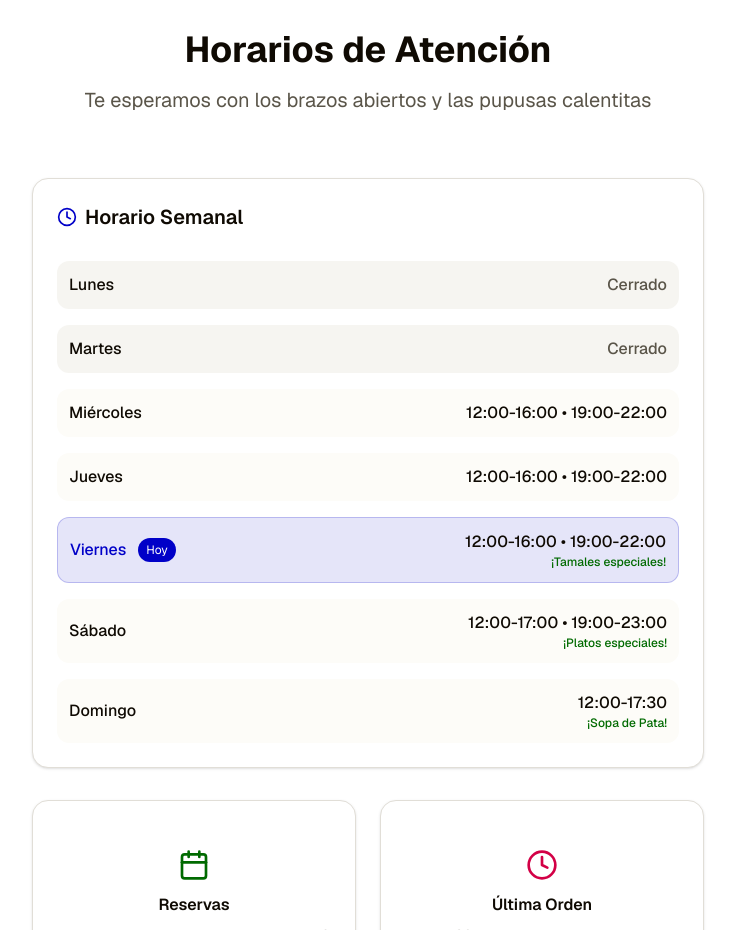
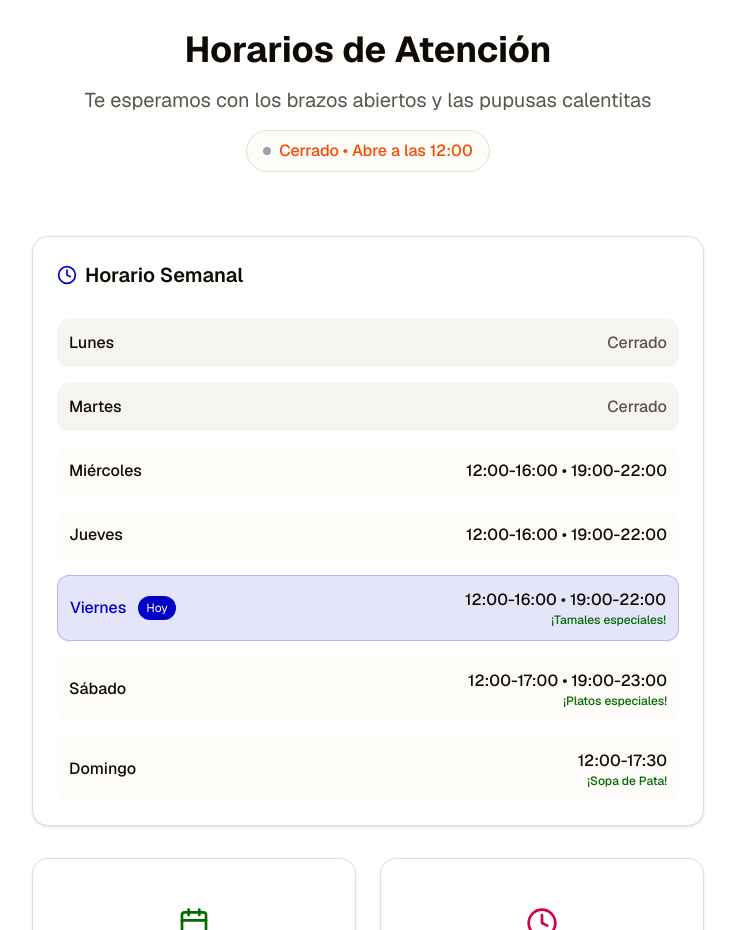
Before and after one commit to albertswc27/CasaNancy, a Next.js app: page / in a window 1280 px wide. Shown: the part 6060-6990 px from the top of the page, without its empty margins (272-1007 px from the left). Built offline with nearby package versions, Linux system fonts and the light colour scheme.

Commit message:
Implement dynamic real-time hours section with open/closed status and automatic day detection

```diff
--- a/components/hours-section.tsx
+++ b/components/hours-section.tsx
@@ -1,16 +1,99 @@
+'use client'
+
 import { Card, CardContent, CardHeader, CardTitle } from "@/components/ui/card"
 import { Clock, Calendar } from "lucide-react"
+import { useState, useEffect } from "react"
 
 export function HoursSection() {
+  const [currentTime, setCurrentTime] = useState(new Date())
+
+  // Actualizar cada minuto
+  useEffect(() => {
+    const timer = setInterval(() => {
+      setCurrentTime(new Date())
+    }, 60000)
+
+    return () => clearInterval(timer)
+  }, [])
+
   const schedule = [
-    { day: "Lunes", hours: "Cerrado", closed: true },
-    { day: "Martes", hours: "Cerrado", closed: true },
-    { day: "Miércoles", hours: "12:00-16:00 • 19:00-22:00", today: false },
-    { day: "Jueves", hours: "12:00-16:00 • 19:00-22:00", today: false },
-    { day: "Viernes", hours: "12:00-16:00 • 19:00-22:00", today: true, special: "¡Tamales especiales!" },
-    { day: "Sábado", hours: "12:00-17:00 • 19:00-23:00", today: false, special: "¡Platos especiales!" },
-    { day: "Domingo", hours: "12:00-17:30", today: false, special: "¡Sopa de Pata!" },
+    { day: "Lunes", dayIndex: 1, hours: "Cerrado", closed: true },
+    { day: "Martes", dayIndex: 2, hours: "Cerrado", closed: true },
+    { day: "Miércoles", dayIndex: 3, hours: "12:00-16:00 • 19:00-22:00", openTimes: [{start: '12:00', end: '16:00'}, {start: '19:00', end: '22:00'}] },
+    { day: "Jueves", dayIndex: 4, hours: "12:00-16:00 • 19:00-22:00", openTimes: [{start: '12:00', end: '16:00'}, {start: '19:00', end: '22:00'}] },
+    { day: "Viernes", dayIndex: 5, hours: "12:00-16:00 • 19:00-22:00", openTimes: [{start: '12:00', end: '16:00'}, {start: '19:00', end: '22:00'}], special: "¡Tamales especiales!" },
+    { day: "Sábado", dayIndex: 6, hours: "12:00-17:00 • 19:00-23:00", openTimes: [{start: '12:00', end: '17:00'}, {start: '19:00', end: '23:00'}], special: "¡Platos especiales!" },
+    { day: "Domingo", dayIndex: 0, hours: "12:00-17:30", openTimes: [{start: '12:00', end: '17:30'}], special: "¡Sopa de Pata!" },
   ]
+
+  const getCurrentDayIndex = () => currentTime.getDay()
+  const getCurrentTimeString = () => {
+    const hours = currentTime.getHours().toString().padStart(2, '0')
+    const minutes = currentTime.getMinutes().toString().padStart(2, '0')
+    return `${hours}:${minutes}`
+  }
+
+  const isTimeInRange = (timeStr: string, startTime: string, endTime: string): boolean => {
+    const [hours, minutes] = timeStr.split(':').map(Number)
+    const [startHours, startMinutes] = startTime.split(':').map(Number)
+    const [endHours, endMinutes] = endTime.split(':').map(Number)
+
+    const currentMinutes = hours * 60 + minutes
+    const startMinutesTotal = startHours * 60 + startMinutes
+    const endMinutesTotal = endHours * 60 + endMinutes
+
+    return currentMinutes >= startMinutesTotal && currentMinutes <= endMinutesTotal
+  }
+
+  const getRestaurantStatus = () => {
+    const currentDayIndex = getCurrentDayIndex()
+    const currentTimeStr = getCurrentTimeString()
+    const todaySchedule = schedule.find(s => s.dayIndex === currentDayIndex)
+
+    if (!todaySchedule || todaySchedule.closed) {
+      return { status: 'closed', message: 'Cerrado hoy', color: 'text-muted-foreground' }
+    }
+
+    const isOpen = todaySchedule.openTimes?.some(time =>
+      isTimeInRange(currentTimeStr, time.start, time.end)
+    ) || false
+
+    if (isOpen) {
+      // Encontrar cuando cierra
+      const currentPeriod = todaySchedule.openTimes?.find(time =>
+        isTimeInRange(currentTimeStr, time.start, time.end)
+      )
+      if (currentPeriod) {
+        return {
+          status: 'open',
+          message: `Abierto • Cierra a las ${currentPeriod.end}`,
+          color: 'text-green-600'
+        }
+      }
+    }
+
+    // Encontrar próxima apertura
+    const nextOpening = todaySchedule.openTimes?.find(time => {
+      const [hours, minutes] = time.start.split(':').map(Number)
+      const [currentHours, currentMinutes] = currentTimeStr.split(':').map(Number)
+      const startMinutes = hours * 60 + minutes
+      const currentMinutesTotal = currentHours * 60 + currentMinutes
+      return startMinutes > currentMinutesTotal
+    })
+
+    if (nextOpening) {
+      return {
+        status: 'closed',
+        message: `Cerrado • Abre a las ${nextOpening.start}`,
+        color: 'text-orange-600'
+      }
+    }
+
+    return { status: 'closed', message: 'Cerrado', color: 'text-muted-foreground' }
+  }
+
+  const restaurantStatus = getRestaurantStatus()
+  const currentDayIndex = getCurrentDayIndex()
 
   return (
     <section id="horarios" className="py-12 md:py-20 bg-card">
@@ -20,6 +103,12 @@ export function HoursSection() {
           <p className="text-lg md:text-xl text-muted-foreground">
             Te esperamos con los brazos abiertos y las pupusas calentitas
           </p>
+
+          {/* Estado actual en tiempo real */}
+          <div className={`inline-flex items-center gap-2 mt-4 px-4 py-2 rounded-full bg-background border ${restaurantStatus.color}`}>
+            <div className={`w-2 h-2 rounded-full ${restaurantStatus.status === 'open' ? 'bg-green-500' : 'bg-gray-400'} ${restaurantStatus.status === 'open' ? 'animate-pulse' : ''}`}></div>
+            <span className="font-medium text-sm md:text-base">{restaurantStatus.message}</span>
+          </div>
         </div>
 
         <div className="max-w-2xl mx-auto">
@@ -31,11 +120,13 @@ export function HoursSection() {
               </CardTitle>
             </CardHeader>
             <CardContent className="space-y-3 md:space-y-4">
-              {schedule.map((item, index) => (
+              {schedule.map((item, index) => {
+                const isToday = item.dayIndex === currentDayIndex
+                return (
                   <div
                     key={index}
                     className={`flex flex-col sm:flex-row sm:justify-between sm:items-center p-3 rounded-lg transition-colors space-y-1 sm:space-y-0 ${
-                    item.today
+                      isToday
                         ? "bg-primary/10 border border-primary/20"
                         : item.closed
                           ? "bg-muted/50"
@@ -44,11 +135,11 @@ export function HoursSection() {
                   >
                     <div className="flex items-center gap-2 md:gap-3">
                       <span
-                      className={`font-medium text-sm md:text-base ${item.today ? "text-primary" : "text-foreground"}`}
+                        className={`font-medium text-sm md:text-base ${isToday ? "text-primary" : "text-foreground"}`}
                       >
                         {item.day}
                       </span>
-                    {item.today && (
+                      {isToday && (
                         <span className="text-xs bg-primary text-primary-foreground px-2 py-1 rounded-full">Hoy</span>
                       )}
                     </div>
@@ -61,7 +152,8 @@ export function HoursSection() {
                       {item.special && <div className="text-xs text-accent font-medium">{item.special}</div>}
                     </div>
                   </div>
-              ))}
+                )
+              })}
             </CardContent>
           </Card>
 
```
Lines whose indentation alone changed are shown as unchanged.
